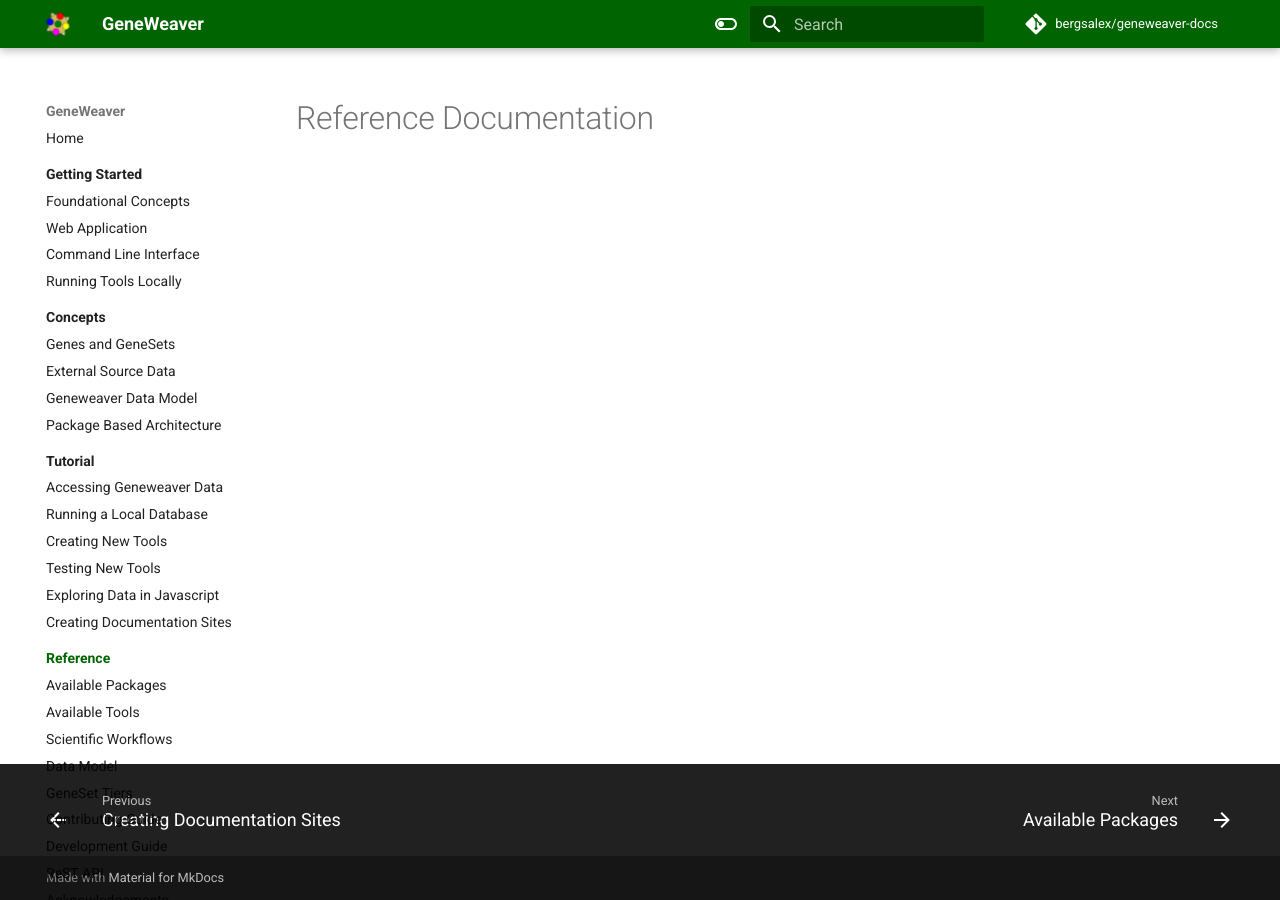
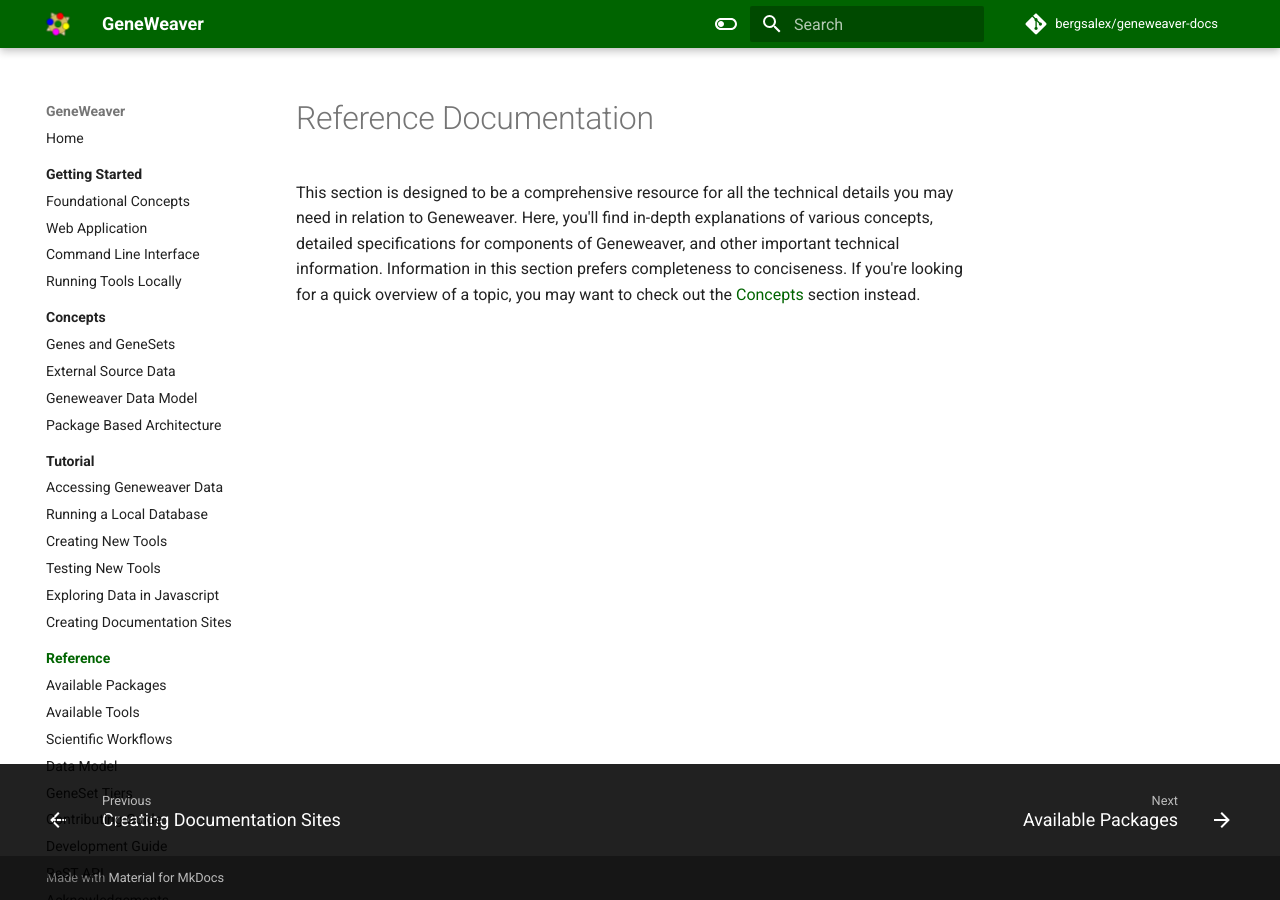
Before and after one commit to TheJacksonLaboratory/geneweaver-docs, an MkDocs documentation site: the page built from docs/reference/index.md, in a window 1280 px wide. Built offline with MkDocs 1.6.1 and Material for MkDocs 9.7.7, drawn with Linux system fonts in a browser that asks for light colours; comment, search, counter and statistics services are not loaded.

Commit message:
Adding introduction to the reference section

```diff
--- a/docs/reference/index.md
+++ b/docs/reference/index.md
@@ -1 +1,8 @@
 # Reference Documentation
+
+This section is designed to be a comprehensive resource for all the technical details
+you may need in relation to Geneweaver. Here, you'll find in-depth explanations of
+various concepts, detailed specifications for components of Geneweaver, and other
+important technical information. Information in this section prefers completeness to
+conciseness. If you're looking for a quick overview of a topic, you may want to check
+out the [Concepts](../concepts) section instead.
```
